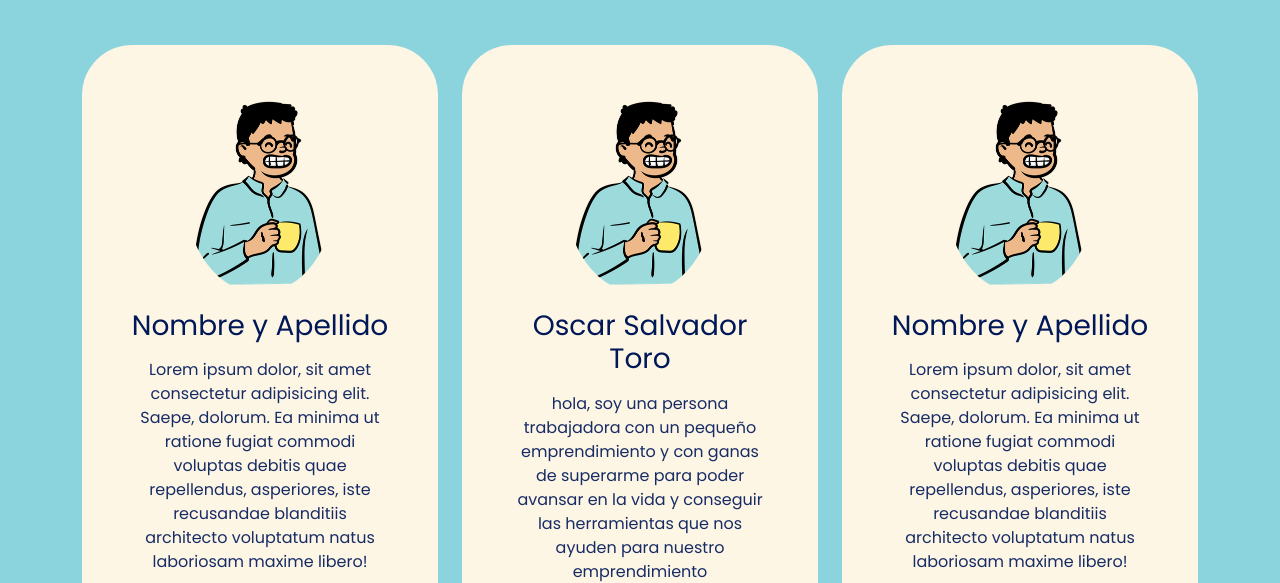
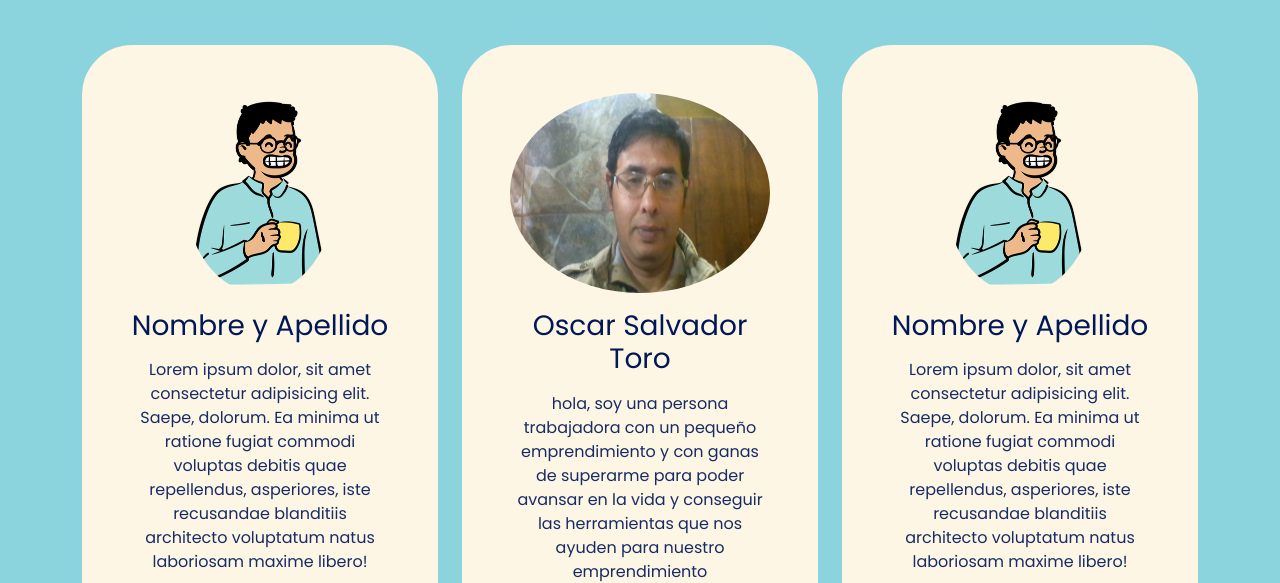
Before and after one commit to Okysnm/devtech-podcast-web, a plain HTML site: page index.html in a window 1280 px wide. Shown: the part 1190-1773 px from the top of the page. Drawn offline with nearby package versions, Linux system fonts and the light colour scheme.

Commit message:
se agrega carpeta e index modificado

```diff
--- a/index.html
+++ b/index.html
@@ -116,7 +116,7 @@
           <div class="col-md-6 col-lg-4 mb-3">
             <div class="card">
               <div class="card-body text-center p-5">
-                <img src="./assets/avatar.png" alt="avatar" class="img img-fluid rounded-circle mb-3">
+                <img src="./assets/oscar.jpg" alt="avatar" class="img img-fluid rounded-circle mb-3">
                 <h3 class="title card-title mb-3">Oscar Salvador Toro</h3>
                 <p>hola, soy una persona trabajadora con un pequeño emprendimiento y con ganas de
                   superarme para poder avansar en la vida y conseguir las herramientas que nos ayuden
```
